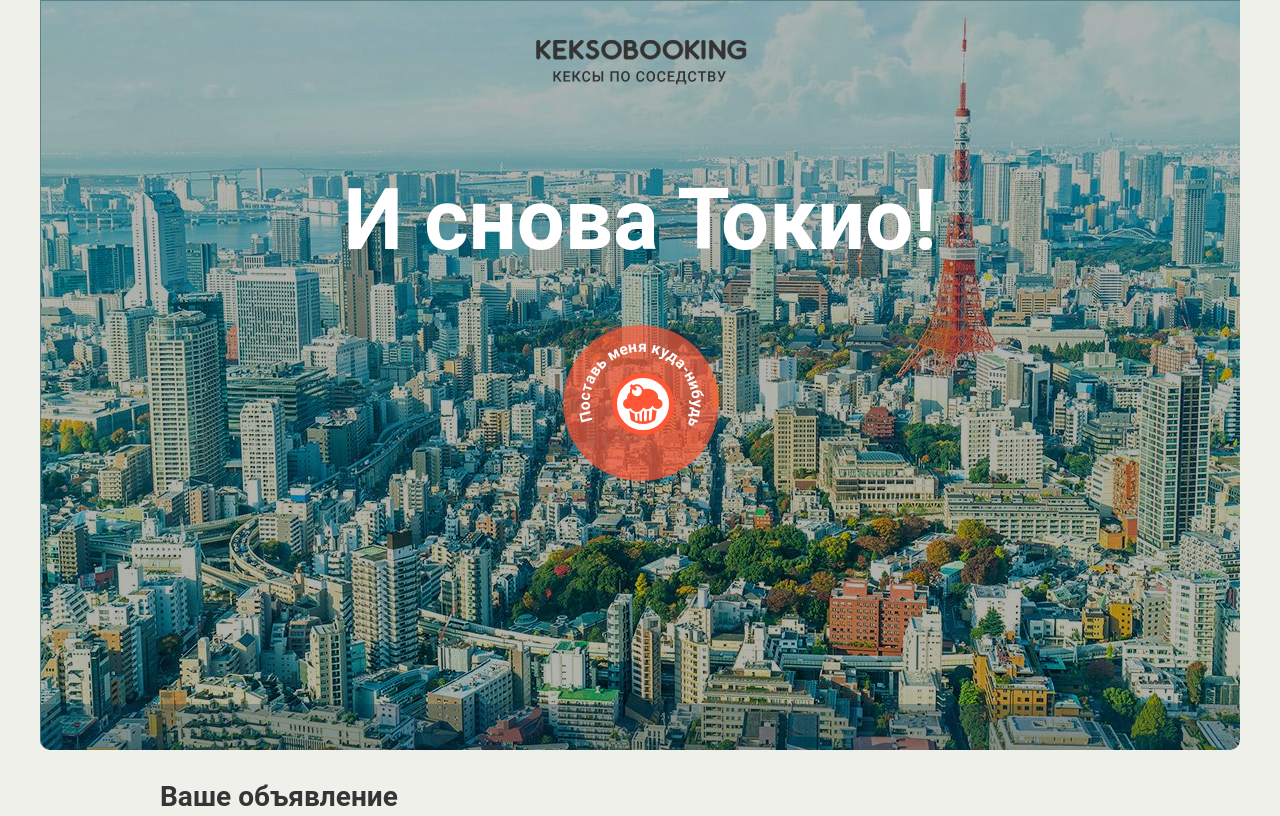
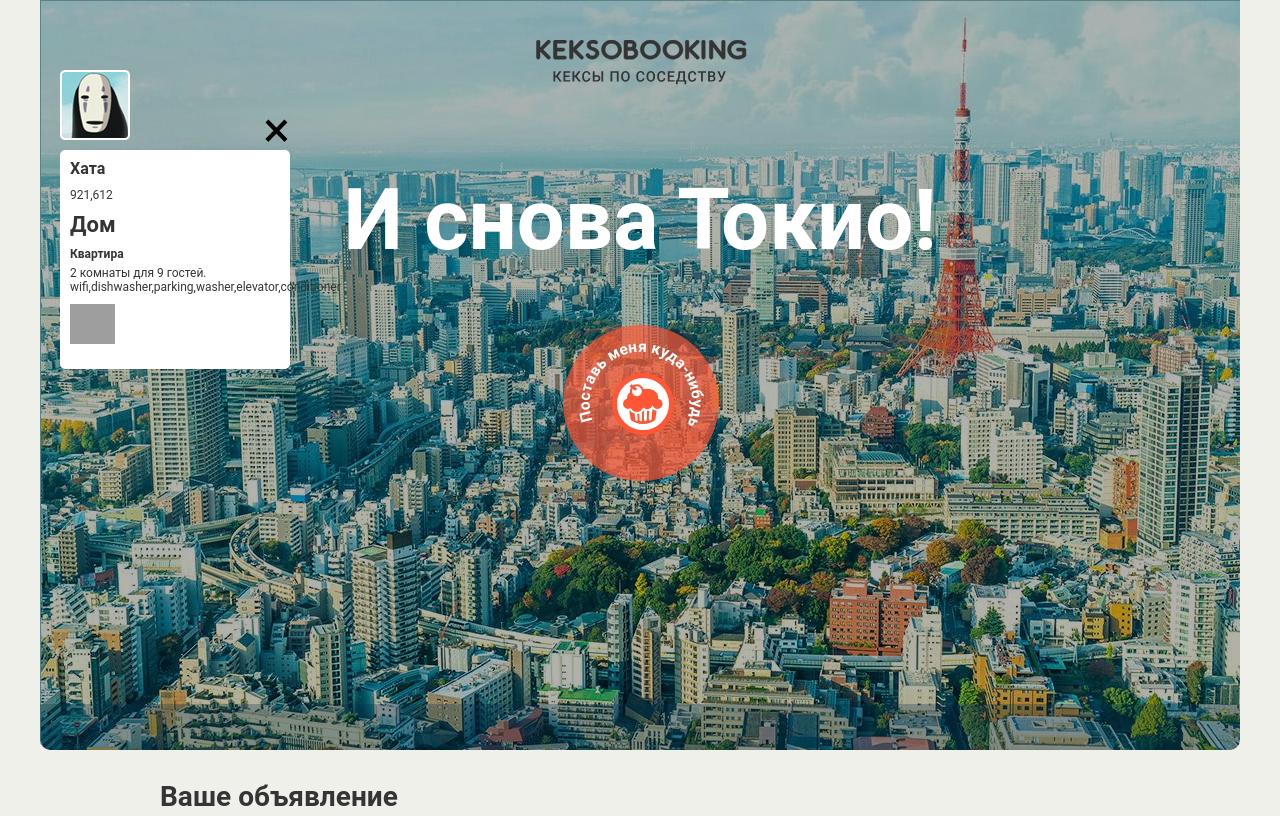
Before and after one commit to ShuShurochka/984709-keksobooking-20, a website: page index.html in a window 1280 px wide. Shown: the top 816 px of the page. Drawn offline with Linux system fonts and the light colour scheme; grey boxes are pictures that could not be loaded; files whose address does not match are found by name.

Commit message:
Личный проект: больше деталей (часть 2)

```diff
--- a/index.html
+++ b/index.html
@@ -258,5 +258,6 @@
   <script src = "js/form.js"></script>
   <script src = "js/map.js"></script>
   <script src = "js/main.js"></script>
+  <script src = "js/card.js"></script>
 </body>
 </html>
--- /dev/null
+++ b/js/card.js
@@ -0,0 +1,78 @@
+'use strict';
+
+(function () {
+
+  var cardTemplate = document.querySelector('#card').content.querySelector('article');
+  var map = document.querySelector('.map');
+
+
+  window.card.renderAnnouncementsCard = function (announcement) {
+
+    var announcementsCard = cardTemplate.cloneNode(true);
+
+    var fillTextContent = function (elementClass, content) {
+      var element = announcementsCard.querySelector(elementClass);
+      element.textContent = content;
+      if (content === null) {
+        element.classList.add('hidden');
+      }
+    };
+    fillTextContent('.popup__title', announcement.offer.title);
+    fillTextContent('.popup__text--address', announcement.offer.address);
+    fillTextContent('.popup__text--price', (announcement.offer.price + '₽/ночь'));
+
+    switch (announcement.offer.type) {
+      case 'flat':
+        fillTextContent('.popup__text--price', 'Квартира');
+        break;
+      case 'bungalo':
+        fillTextContent('.popup__text--price', 'Бунгало');
+        break;
+      case 'house':
+        fillTextContent('.popup__text--price', 'Дом');
+        break;
+      case 'palace':
+        fillTextContent('.popup__text--price', 'Дворец');
+        break;
+    }
+    var roomsGuests;
+    if (announcement.offer.rooms === null || announcement.offer.guests === null) {
+      roomsGuests = null;
+    } else {
+      roomsGuests = announcement.offer.rooms + ' комнаты для ' + announcement.offer.guests + ' гостей.';
+    }
+    fillTextContent('.popup__text--capacity', roomsGuests);
+
+    var checkInChecoutTime;
+    if (announcement.offer.checkin === null || announcement.offer.checkout === null) {
+      checkInChecoutTime = null;
+    } else {
+      checkInChecoutTime = 'Заезд после ' + announcement.offer.checkin + ' выезд до ' + announcement.offer.checkout;
+    }
+
+    fillTextContent('.popup__text--time', checkInChecoutTime);
+    fillTextContent('.popup__features', announcement.offer.features);
+    fillTextContent('.popup__description ', announcement.offer.description);
+
+    var photosList = announcementsCard.querySelector('.popup__photos');
+    var photoTemplate = photosList.querySelector('.popup__photo');
+
+    for (var i = 0; i < announcement.offer.photos.length; i++) {
+      if (i === 0) {
+        photoTemplate.src = announcement.offer.photos[i];
+      } else {
+
+        var photoElement = photoTemplate.cloneNode(true);
+        photoElement.src = announcement.offer.photos[i];
+        photosList.appendChild(photoElement);
+      }
+    }
+    announcementsCard.querySelector('.popup__avatar').src = announcement.author.avatar;
+    return announcementsCard;
+  };
+
+  var card = window.card.renderAnnouncementsCard(window.data.announcements[0]);
+  var filters = map.querySelector('.map__filters-container');
+  map.insertBefore(card, filters);
+
+})();
--- a/js/data.js
+++ b/js/data.js
@@ -13,12 +13,14 @@
   ];
 
   var CHECK_IN_TIMES = [
+    null,
     '12:00',
     '13:00',
     '14:00',
   ];
 
   var CHECK_OUT_TIMES = [
+    null,
     '12:00',
     '13:00',
     '14:00',
@@ -41,7 +43,8 @@
   ];
 
   var DESCRIPTIONS = [
-    'моя хата с краю',
+    // 'моя хата с краю',
+    null,
     'век живи, век лечись',
     'квартирка огонек',
     'султаны и падишахи онли',
--- a/js/map.js
+++ b/js/map.js
@@ -8,11 +8,9 @@
 
   var renderPins = function (data) {
     var takeNumber = data.length > PINS_MAX_QUANTITY ? PINS_MAX_QUANTITY : data.length;
-    var oldPins = document.querySelectorAll('.map__pin');
+    var oldPins = document.querySelectorAll('.map__pin:not(.map__pin--main)');
     for (var i = 0; i < oldPins.length; i++) {
-      if (oldPins[i].classList.contains('map__pin--main') === false) {
-        mapPins.removeChild(oldPins[i]);
-      }
+      mapPins.removeChild(oldPins[i]);
     }
 
     for (i = 0; i < takeNumber; i++) {
```
